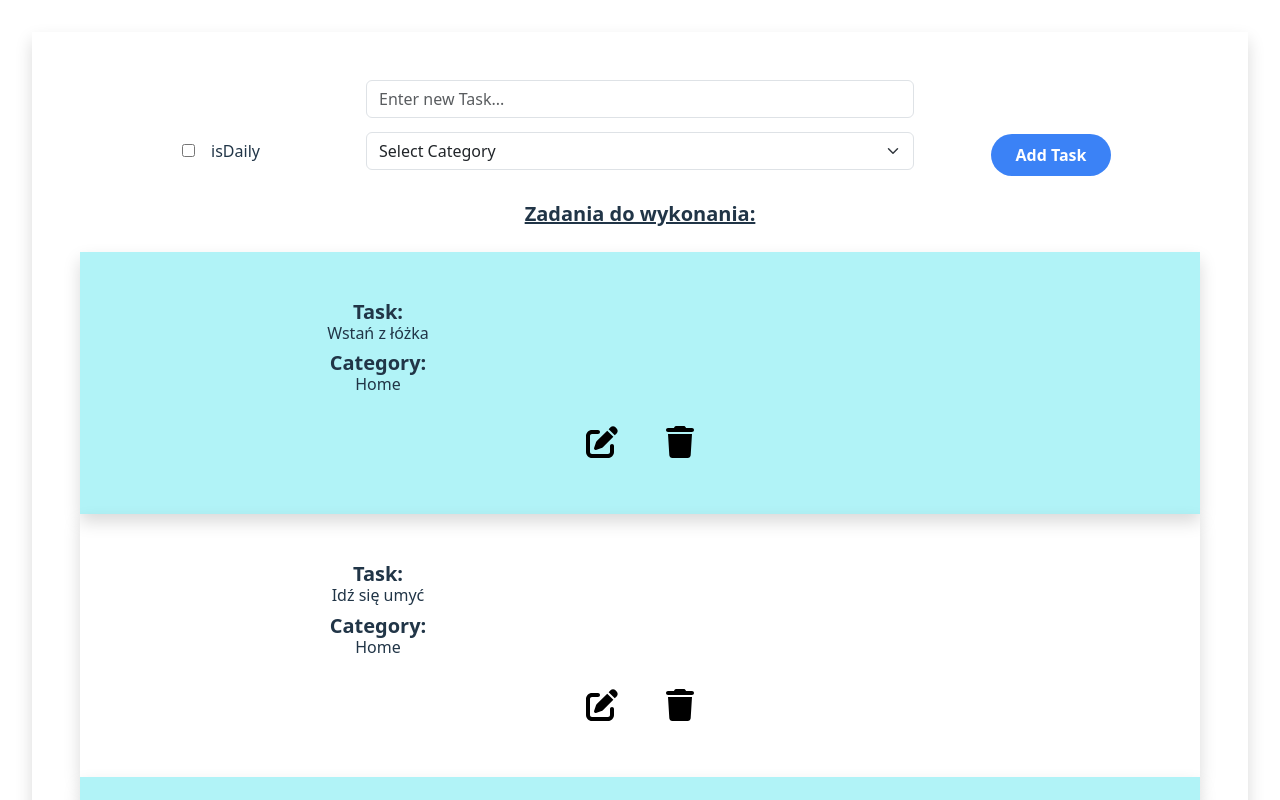
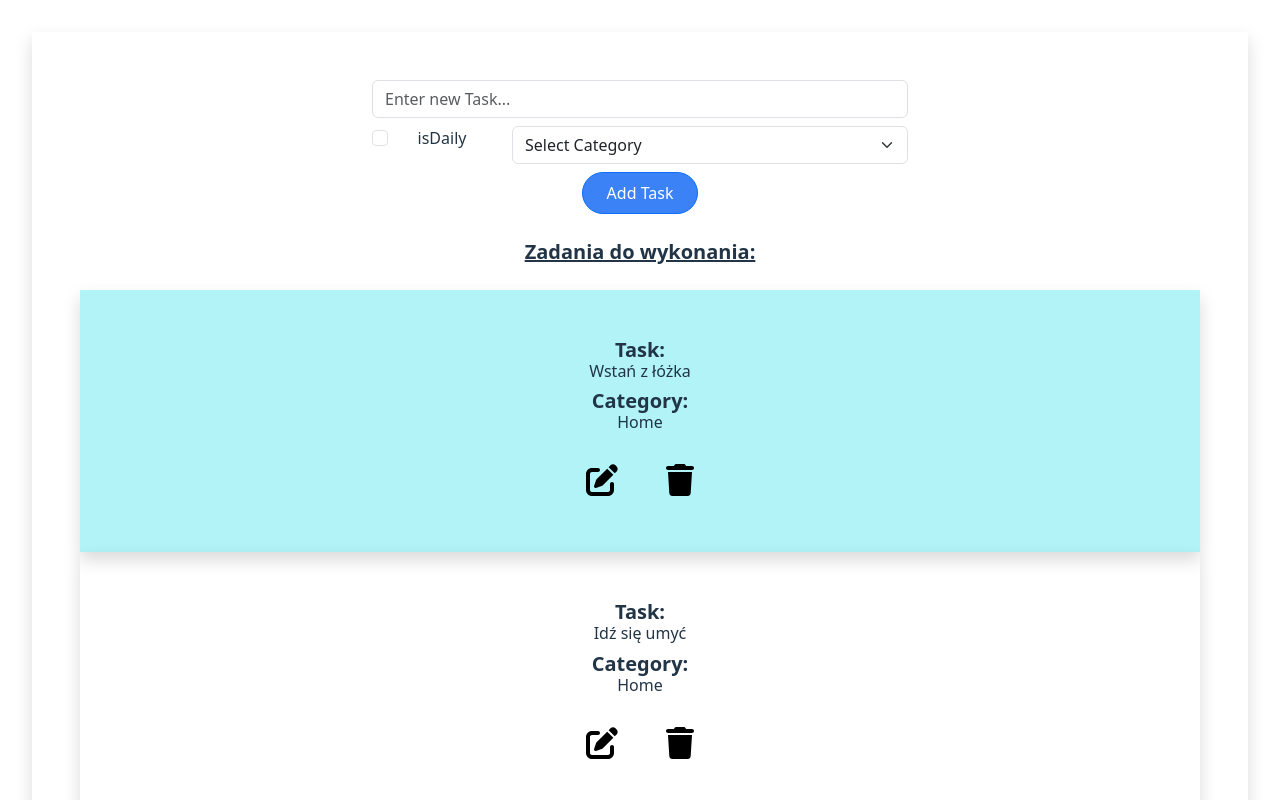
Before and after one commit to JakubSwiatlochgit/JakubSwiatlochgit.github.io, a React (Vite) app: page / in a window 1280 px wide. Shown: the top 800 px of the page. Built offline with nearby package versions, Linux system fonts and the light colour scheme.

Commit message:
Architecture improved by adding components

```diff
--- a/src/Components/EditTodoForm.jsx
+++ /dev/null
@@ -1,9 +0,0 @@
-import React from 'react'
-
-const EditTodoForm = () => {
-  return (
-    <div>EditTodoForm</div>
-  )
-}
-
-export default EditTodoForm
--- a/src/Components/Todo.jsx
+++ b/src/Components/Todo.jsx
@@ -2,6 +2,7 @@ import React, { useState } from "react";
 import { FontAwesomeIcon } from "@fortawesome/react-fontawesome";
 import { faPenToSquare, faTrash } from "@fortawesome/free-solid-svg-icons";
 import PropTypes from "prop-types";
+import { Button, Container, Row, Col } from 'react-bootstrap';
 
 const Todo = ({ task, toggleComplete, removeTodo, handleEdit }) => {
   const [showEdit, setShowEdit] = useState(false);
@@ -20,9 +21,9 @@ const Todo = ({ task, toggleComplete, removeTodo, handleEdit }) => {
   }
 
   return (
-    <div className={containerClass}>
-      <div className="row">
-        <div className="col-12 col-md-6 text-center text-break">
+    <Container className={containerClass}>
+      <Row>
+        <Col xl={12} md={6} className="text-center text-break">
           <h3
             onClick={() => toggleComplete(task.id, task.completed)}
             className={`${checkLogic}`}
@@ -35,10 +36,10 @@ const Todo = ({ task, toggleComplete, removeTodo, handleEdit }) => {
 
             <p className="">{task.category}</p>
           </h3>
-        </div>
+        </Col>
         {showEdit && (
-          <div className="col-12 col-md-6 d-flex align-items-center flex-column justify-content-center text-center mt-md-0 mt-3">
-            <div className="row">
+          <Col sm={12} md={6} className="d-flex align-items-center flex-column justify-content-center text-center mt-md-0 mt-3">
+            <Row>
               <div className="inputEdit">
                 <input
                   type="text"
@@ -46,20 +47,22 @@ const Todo = ({ task, toggleComplete, removeTodo, handleEdit }) => {
                   value={newDesc}
                   onChange={(e) => setNewDesc(e.target.value)}
                 />
-                <button
-                  className="btn btn-success mt-3"
+                <Button
+                  type="submit"
+                  variant="green"
+                  className="rounded-full px-4 py-2"
                   onClick={() => {
                     handleEdit(task.id, newDesc);
                     setShowEdit(false);
                   }}
                 >
                   Apply
-                </button>
+                </Button>
               </div>
-            </div>
-          </div>
+            </Row>
+          </Col>
         )}
-        <div className="col-12 mt-4 text-center d-flex justify-content-center align-items-center">
+        <Col sm={12} className="mt-4 text-center d-flex justify-content-center align-items-center">
           <div className="icons">
             <FontAwesomeIcon
               icon={faPenToSquare}
@@ -73,9 +76,9 @@ const Todo = ({ task, toggleComplete, removeTodo, handleEdit }) => {
               className="icon icon-Trash"
             />
           </div>
-        </div>
-      </div>
-    </div>
+        </Col>
+      </Row>
+    </Container>
   );
 };
 
--- a/src/Components/TodoForm.jsx
+++ b/src/Components/TodoForm.jsx
@@ -1,6 +1,7 @@
 import React, { useState } from 'react';
 import PropTypes from 'prop-types';
-import Button from 'react-bootstrap/Button'
+import { Button, Form, Container, Row, Col } from 'react-bootstrap';
+
 const TodoForm = ({ addTodo }) => {
   const [value, setValue] = useState("");
   const [isDaily, setIsDaily] = useState(false);
@@ -22,35 +23,30 @@ const TodoForm = ({ addTodo }) => {
       setIsDaily(false);
     }
   }
-  console.log(value.length)
+
   return (
-    <div className="container">
-      <form className="todoForm" onSubmit={handleSubmit}>
-        <div className="row justify-content-center ">
-          <div className="col-12 col-md-6">
-            <input
+    <Container>
+      <Row className="justify-content-center">
+        <Col xs={12} md={6}>
+          <Form className="todoForm" onSubmit={handleSubmit}>
+            <Form.Control
               type="text"
-              className="todoInput form-control"
+              className="todoInput"
               placeholder="Enter new Task..."
               value={value}
               onChange={(e) => setValue(e.target.value)}
             />
-          </div>
-
-          <div className="row mt-2">
-            <div className="d-flex justify-content-between align-items-md-center">
-              <div className="col-3">
-                <input
+            <Row className="mt-2">
+              <Col xs={4} md={3}>
+                <Form.Check
                   type="checkbox"
                   checked={isDaily}
                   onChange={(e) => setIsDaily(e.target.checked)}
+                  label="isDaily"
                 />
-                <span className="ms-3 me-5 d-none">isDaily</span>
-                <span className="mx-md-3 mx-2">isDaily</span>
-              </div>
-              <div className="col-6">
-                <select
-                  className="form-select"
+              </Col>
+              <Col xs={8} md={9}>
+                <Form.Select
                   aria-label="Select Category"
                   onChange={(e) => setCategory(e.target.value)}
                   name="category"
@@ -59,50 +55,30 @@ const TodoForm = ({ addTodo }) => {
                   <option value="Home">Home</option>
                   <option value="Outside">Outside</option>
                   <option value="Pets">Pets</option>
-                </select>
-              </div>
-              <div className="d-none d-md-block col-3 mt-2">
-
-                <Button
-                  type="submit"
-                  variant="blue"
-                  className="rounded-full px-4 py-2"
-                >
+                </Form.Select>
+              </Col>
+              <Col xs={3} md={12} className="mt-2 d-none d-md-block">
+                <Button type="submit" variant="primary" className="rounded-full px-4 py-2">
                   Add Task
                 </Button>
-              </div>
-            </div>
-          </div>
-
-          <div className="row d-block d-md-none col-12 mt-2">
-            <div className="">
-              <Button
-                type="submit"
-                variant="purple"
-                size="xxl"
-                className="hover:bg-blue-700 hover:text-white"
-              > Add Task </Button>
-
-            </div>
-          </div>
-        </div>
-      </form>
-    </div>
+              </Col>
+            </Row>
+            <Row className="d-block d-md-none mt-2">
+              <Col xs={12}>
+                <Button type="submit" variant="primary" size="lg" className="rounded-full px-4 py-2">
+                  Add Task
+                </Button>
+              </Col>
+            </Row>
+          </Form>
+        </Col>
+      </Row>
+    </Container>
   );
 };
+
 TodoForm.propTypes = {
   addTodo: PropTypes.func.isRequired,
 }
+
 export default TodoForm;
-// <button type="submit"
-//                   className="
-//                     bg-blue-500
-//                     hover:bg-blue-700
-//                     text-white
-//                     font-bold
-//                     py-2
-//                     px-4
-//                     rounded-full"
-//                   >
-//                   Add Task
-//                 </button>
--- a/src/Components/TodoWrapper.jsx
+++ b/src/Components/TodoWrapper.jsx
@@ -1,22 +1,22 @@
-import React from 'react'; // Dodaj ten import
-import TodoForm from './TodoForm'
-// import EditTodoForm from './EditTodoForm'
-import Todo from './Todo'
-import { useState, useEffect } from 'react' // Dodajemy useEffect
-import { v4 as uuidv4 } from 'uuid'
+import React from 'react';
+import TodoForm from './TodoForm';
+import Todo from './Todo';
+import { useState, useEffect } from 'react';
+import { v4 as uuidv4 } from 'uuid';
+import { Container, Row, Col } from 'react-bootstrap'; // Dodajemy importy dla komponentów Bootstrapa
 
 const TodoWrapper = () => {
-  const [todos, setTodos] = useState([])
+  const [todos, setTodos] = useState([]);
 
   useEffect(() => {
     const initialTasks = [
       { id: uuidv4(), desc: "Wstań z łóżka", completed: false, isDaily: true, category: "Home" },
       { id: uuidv4(), desc: "Idź się umyć", completed: false, isDaily: false, category: "Home" },
       { id: uuidv4(), desc: "Wyjdź z domu", completed: false, isDaily: true, category: "Outside" }
-    ]
+    ];
 
-    setTodos(initialTasks)
-  }, [])
+    setTodos(initialTasks);
+  }, []);
 
   function addTodo(todo) {
     setTodos([...todos, {
@@ -24,29 +24,29 @@ const TodoWrapper = () => {
       desc: todo.value,
       completed: false,
       isEditing: false,
-      isDaily: todo.isDaily,  // isDaily na wartosc z checkboxa,
+      isDaily: todo.isDaily,
       category: todo.category,
     }]);
   }
+
   function removeTodo(id) {
     setTodos(todos.filter(todo => todo.id !== id));
   }
+
   function handleEdit(id, newDesc) {
     setTodos(todos.map(todo => todo.id === id ? { ...todo, desc: newDesc } : todo));
   }
 
-  function toggleComplete (id) {
-    setTodos(todos.map(todo => todo.id === id ? {
-      ...todo, completed: !todo.completed} : todo))
+  function toggleComplete(id) {
+    setTodos(todos.map(todo => todo.id === id ? { ...todo, completed: !todo.completed } : todo));
   }
 
   return (
-    <div className="container shadow p-5" >
-      <div className="row">
-      <TodoForm addTodo={addTodo} />
-        <div className="col">
-        <p className="py-4 text-xl font-bold underline">Zadania do wykonania:</p>
-
+    <Container fluid className="shadow p-5">
+      <Row>
+        <Col>
+          <TodoForm addTodo={addTodo} />
+          <p className="py-4 text-xl font-bold underline">Zadania do wykonania:</p>
           {todos.map((desc,index) => (
             <Todo
               task={desc}
@@ -56,13 +56,10 @@ const TodoWrapper = () => {
               handleEdit={handleEdit}
             />
           ))}
+        </Col>
+      </Row>
+    </Container>
+  );
+};
 
-        </div>
-
-
-      </div>
-    </div>
-  )
-}
-
-export default TodoWrapper
+export default TodoWrapper;
--- a/src/index.css
+++ b/src/index.css
@@ -72,3 +72,22 @@ body{
   color: white;
 
 }
+.btn-green{
+  background-color: green;
+  color :#fff;
+  font-weight:  bold;
+}
+.btn-green:hover{
+  background-color: rgb(32, 93, 32);
+  color :#fff;
+  font-weight:  bold;
+}
+.btn-primary {
+  background-color: rgb(59 130 246);
+  color: white;
+}
+
+.btn-primary:hover {
+  background-color: rgb(22, 107, 245);
+  color: white;
+}
```
